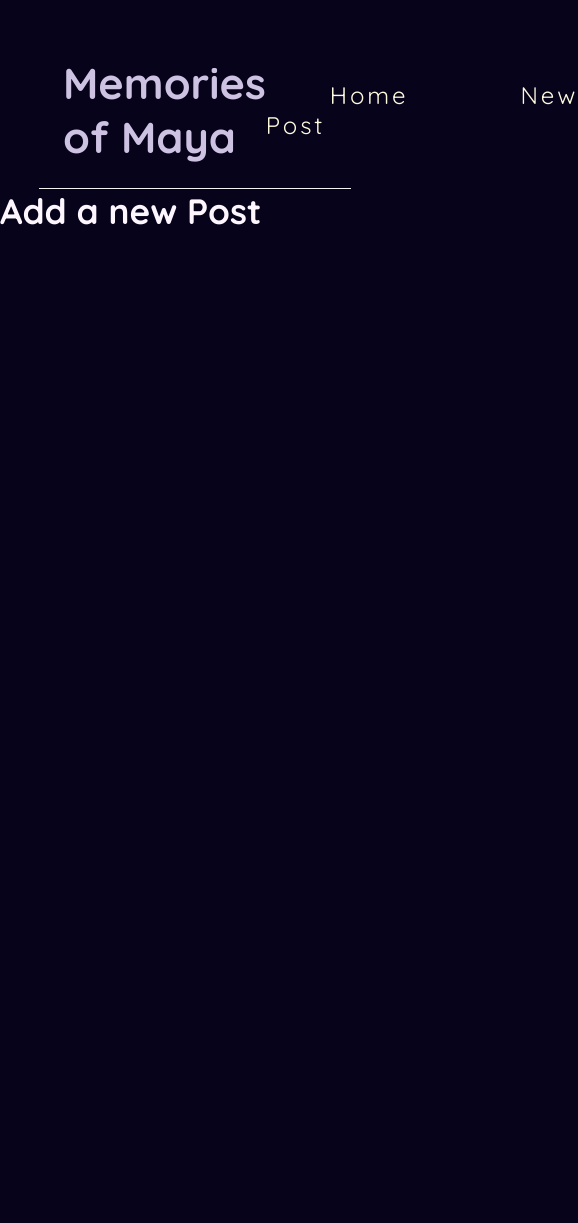
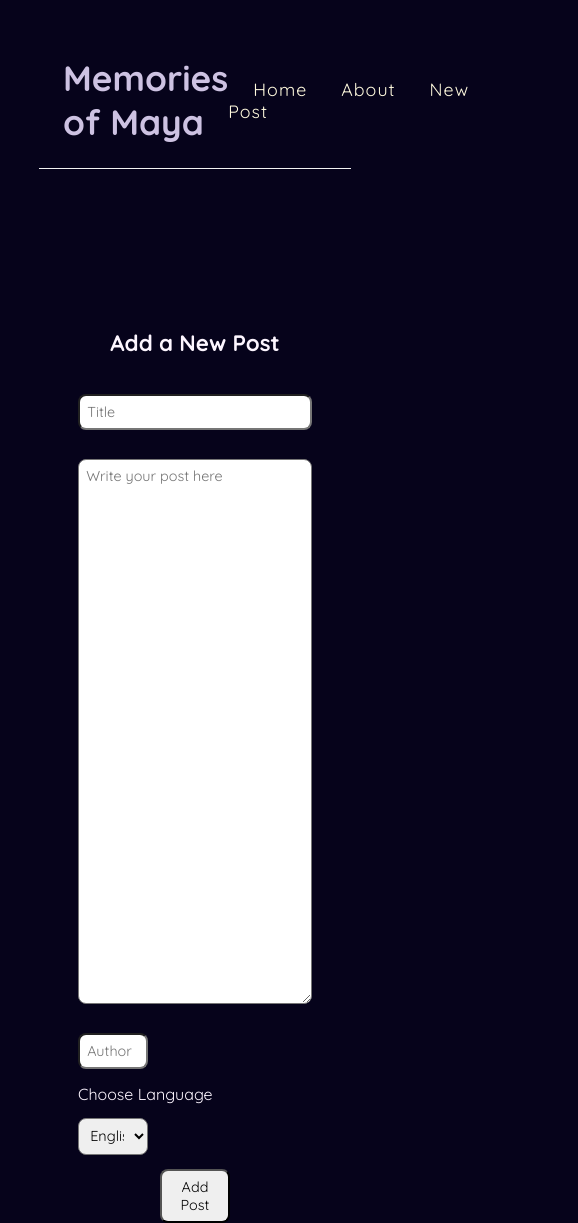
Before and after one commit to MaryFili/MemoriesOfMaya, a React (Create React App) app: page /create in a window 390 px wide. Shown: the whole page, 578 px wide, since content can reach past the window. Before the commit the page ends 844 px from the top, so only its background shows below. Built offline with nearby package versions, Linux system fonts and the light colour scheme.

Commit message:
create page basic style

```diff
--- a/src/App.js
+++ b/src/App.js
@@ -12,6 +12,7 @@ import styles from './App.module.css';
 import Navbar from './components/Navbar';
 import Home from './components/Home';
 import Create from "./components/Create";
+import About from './components/About'
 
 //layout
 import RootLayout from './Layout/RootLayout'
@@ -20,6 +21,7 @@ const router = createBrowserRouter(
   createRoutesFromElements(
     <Route path="/" element={<RootLayout />}>
       <Route index element={<Home />} />
+      <Route path="about" element={<About />} />
       <Route path="create" element={<Create />} />
 
     </Route>
--- a/src/App.module.css
+++ b/src/App.module.css
@@ -2,6 +2,8 @@
     margin: 0;
     padding: 0;
     box-sizing: border-box;
+    font-family: Quicksand;
+
 }
 
 .content {
--- a/src/Layout/RootLayout.js
+++ b/src/Layout/RootLayout.js
@@ -10,9 +10,9 @@ export default function RootLayout() {
                     <h1>Memories of Maya</h1>
                     <div className={styles.links}>
                         <NavLink to="/">Home</NavLink>
+                        <NavLink to="/create" className={styles.about} >About</NavLink>
                         <NavLink to="/create" className={styles.createPost} >New Post</NavLink>
                     </div>
-
                 </nav>
             </header>
             <main>
--- a/src/components/BlogList.js
+++ b/src/components/BlogList.js
@@ -8,7 +8,6 @@ const BlogList = ({ blogs }) => {
                     <h2 className={styles.blogTitle}>{blog.title}</h2>
                     <p className={styles.blogContent}>{blog.body}</p>
                     <p className={styles.blogAuthor}>Written by {blog.author}</p>
-
                 </div>
             ))}
 
--- a/src/components/Create.js
+++ b/src/components/Create.js
@@ -1,9 +1,37 @@
-import styles from './Create.module.css';
+import styles from './Create.module.css'
 
 const Create = () => {
     return (
-        <div className="{styles.create}">
-            <h2>Add a new Post</h2>
+        <div className={styles.container}>
+            <h2>Add a New Post</h2>
+            <form >
+
+                <input className={styles.title}
+                    type="text"
+                    required
+                    placeholder='Title'
+
+                />
+
+                <textarea
+                    required
+                    placeholder='Write your post here'
+
+                ></textarea>
+
+                <input className={styles.author}
+                    type="text"
+                    required
+                    placeholder='Author'
+                />
+                <label>Choose Language</label>
+                <select className={styles.language}>
+                    <option value="en">English</option>
+                    <option value="it">Italian</option>
+                    <option value="es">Spanish</option>
+                </select>
+                <button>Add Post</button>
+            </form>
         </div>
     )
 }
--- a/src/components/Create.module.css
+++ b/src/components/Create.module.css
@@ -0,0 +1,55 @@
+.container {
+    max-width: 100vw;
+    max-height: 100vh;
+    display: flex;
+    flex-direction: column;
+    margin-top: 10em;
+    align-items: center;
+}
+
+.container form {
+    display: flex;
+    flex-direction: column;
+    max-width: 100vw;
+    max-height: 100vh;
+}
+
+
+.container h2 {
+    margin-bottom: 1em;
+}
+
+
+
+.container textarea {
+
+
+    height: 70vh;
+    width: 60vw;
+    max-height: 60em;
+    max-width: 50em;
+
+}
+
+.title,
+.author,
+.language,
+.container textarea,
+button {
+    border-radius: 8px;
+
+    font-size: .9em;
+    padding: .5em;
+    margin: 1em 0;
+}
+
+.author,
+.language,
+button {
+    max-width: 30%;
+}
+
+button {
+    margin: 0 auto;
+
+}
--- a/src/components/Home.js
+++ b/src/components/Home.js
@@ -1,5 +1,4 @@
 import styles from './Home.module.css'
-import { useState, useEffect } from 'react'
 import BlogList from './BlogList';
 import useFetch from './useFetch';
 
@@ -7,23 +6,19 @@ import useFetch from './useFetch';
 const Home = () => {
     const { resources: blogs, isPending, error } = useFetch(' http://localhost:8000/blogs')
 
-
-
-
     return (
 
         <div className={styles.content}>
             <div className={styles.home}>
+                <div className={styles.blogPreview}>
+                    <h2 className={styles.blogTitle}>What's the reason behind this blog</h2>
+                    <p className={styles.blogContent}>...coming soon</p>
+                    <p className={styles.blogAuthor}>Written by mary</p>
+                </div>
                 {blogs && <BlogList blogs={blogs} />}
-
-        <div className={styles.home}>
-            {isPending && <p>Loading...</p>}
-            {error && <p>{error}</p>}
-            {blogs && <BlogList blogs={blogs} />}
-
-
+                {isPending && <p>Loading...</p>}
+                {error && <p>{error}</p>}
             </div>
-        </div>
         </div>
     );
 }
--- a/src/components/Home.module.css
+++ b/src/components/Home.module.css
@@ -9,3 +9,23 @@
     margin: 5em 0 0 13em;
     width: 60vw;
 }
+
+.blogPreview {
+    width: 80%
+}
+
+.blogTitle {
+    font-size: 2.5em;
+    font-weight: 400;
+}
+
+.blogContent {
+    margin-left: -.5em;
+    letter-spacing: .1ch;
+    text-align: justify;
+    line-height: 1.5em;
+}
+
+.blogAuthor {
+    margin-bottom: 4em;
+}
--- a/src/components/Navbar.module.css
+++ b/src/components/Navbar.module.css
@@ -27,20 +27,22 @@
 
 a {
     text-decoration: none;
-    padding: 2em;
+    padding: .5em;
     margin-left: 16px;
     color: #FFFADE;
-    font-size: 1.5rem;
-    letter-spacing: .2ch;
+    /* font-size: 1.2rem; */
+    letter-spacing: .1ch;
+    font-size: clamp(1rem, 0.7153rem + 1.6368vw, 1.2rem);
 }
 
 a:hover {
-    color: aliceblue;
+    color: white;
+    font-weight: bold;
 }
 
-.create-post {
-    /* border: 1px solid rgba(0, 0, 0, 0.75); */
-    border-radius: 25px;
+/* .create-post { */
+/* border: 1px solid rgba(0, 0, 0, 0.75); */
+/* border-radius: 25px;
     padding: .6em;
     box-shadow: 0px 0px 10px 0px rgba(96, 141, 194, 0.75);
     transition: all .2s ease-in-out;
@@ -51,4 +53,4 @@ a:hover {
     color: white;
     background-color: hsl(246, 78%, 26%);
     transform: scale(1.4);
-}
+} */
--- a/src/index.css
+++ b/src/index.css
@@ -9,11 +9,12 @@ body {
 
 h1 {
   color: #cdc2e2;
-  font-size: 2.7em;
+  font-size: clamp(2.2rem, 0.7153rem + 1.6368vw, 2.5rem);
 }
 
 h2 {
-  font-size: 2.2em;
+  font-size: clamp(1.4rem, 0.7153rem + 1.6368vw, 1.8rem);
+
 }
 
 p {
```
Also changed, not shown: src/Layout/testFile.js (deleted), src/components/About.js (added).
